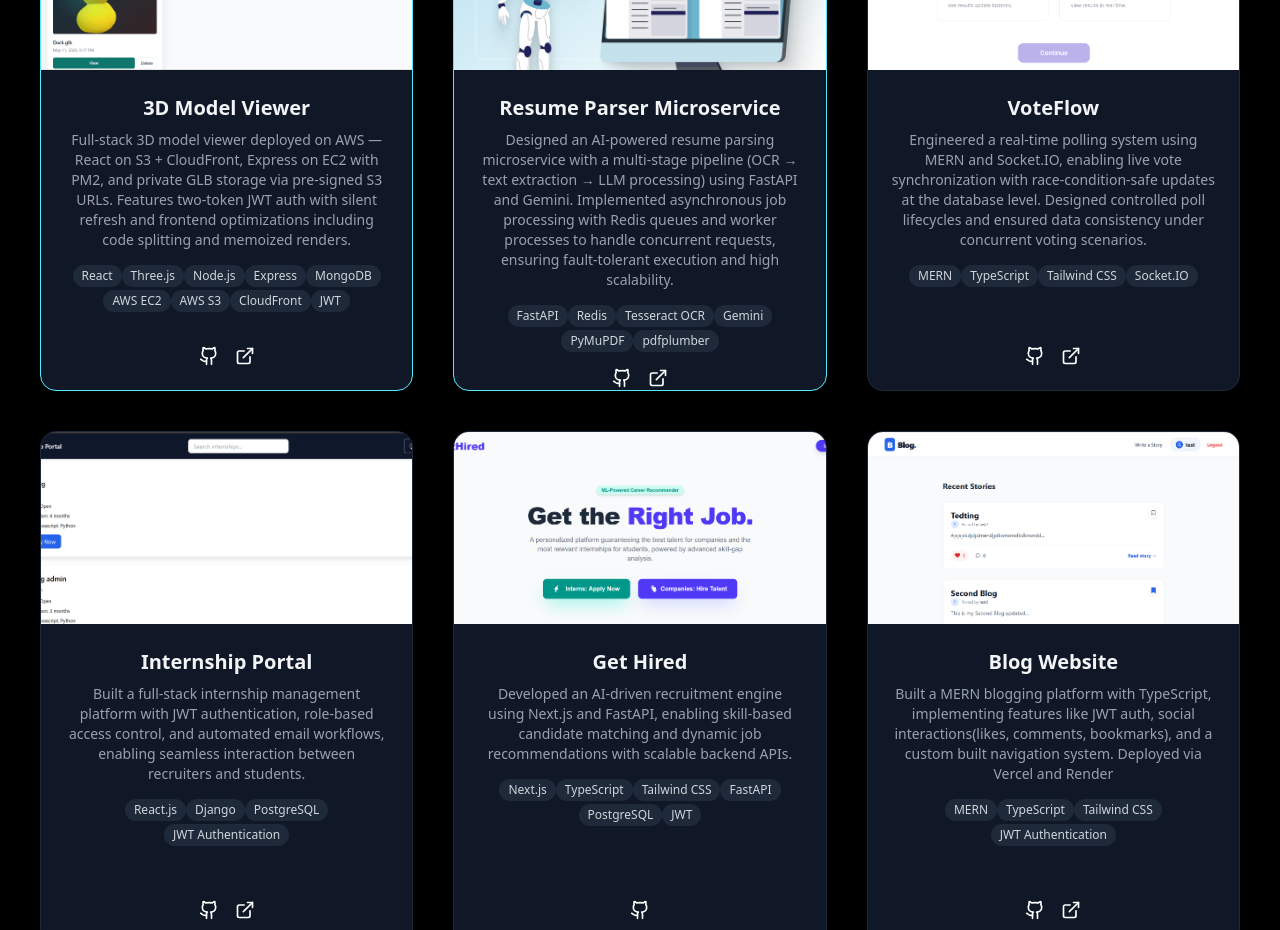
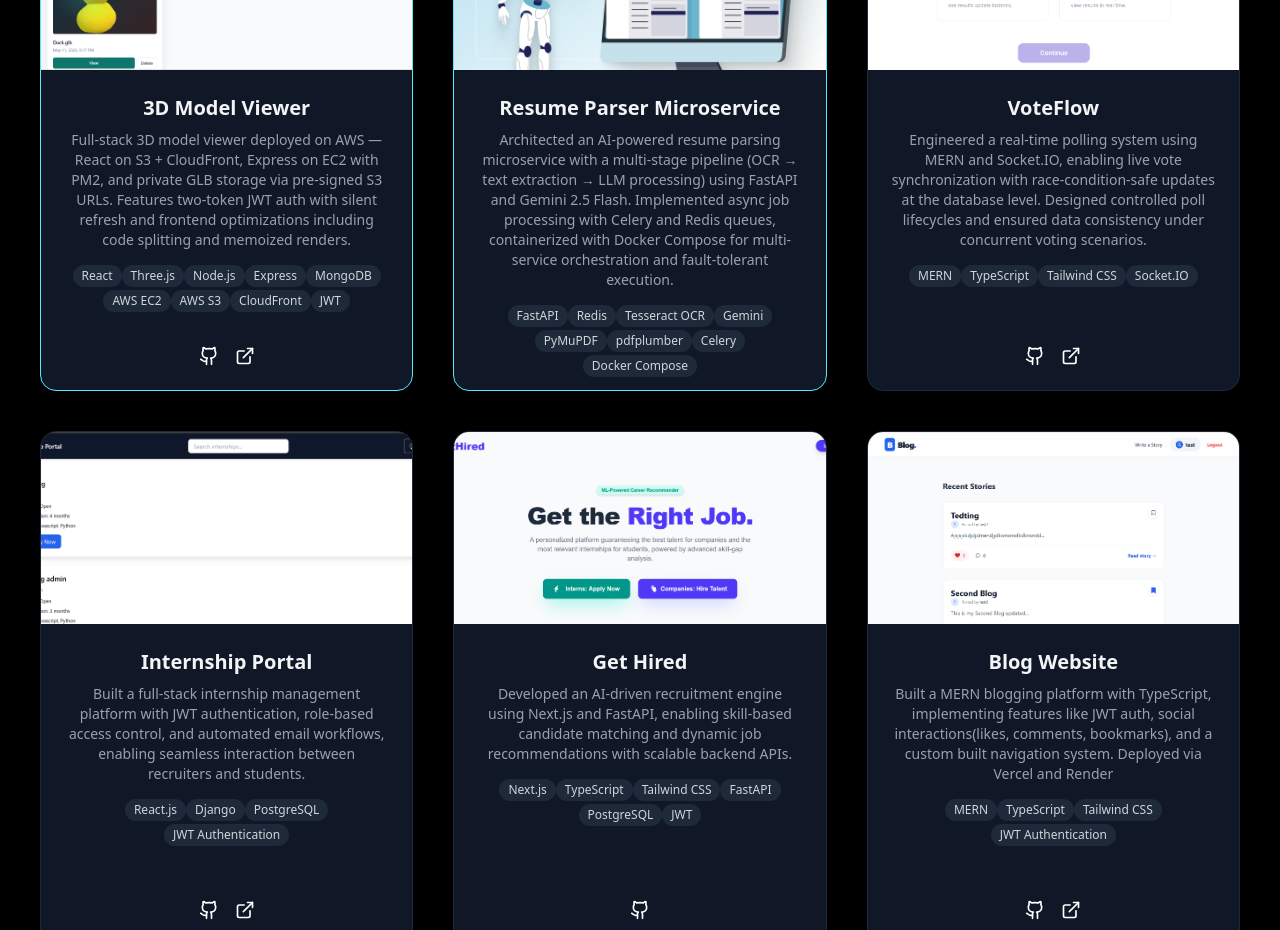
Before and after one commit to kanishqdhangar/portfolio, a React (Vite) app: page / in a window 1280 px wide. Shown: the part 5380-6310 px from the top of the page. Built offline with nearby package versions, Linux system fonts and the light colour scheme.

Commit message:
Updated resume parser

```diff
--- a/src/components/Projects.tsx
+++ b/src/components/Projects.tsx
@@ -15,8 +15,8 @@ const projects = [
   {
     title: "Resume Parser Microservice",
     description:
-  "Designed an AI-powered resume parsing microservice with a multi-stage pipeline (OCR → text extraction → LLM processing) using FastAPI and Gemini. Implemented asynchronous job processing with Redis queues and worker processes to handle concurrent requests, ensuring fault-tolerant execution and high scalability.",
-    tech: ["FastAPI", "Redis", "Tesseract OCR", "Gemini", "PyMuPDF", "pdfplumber"],
+  "Architected an AI-powered resume parsing microservice with a multi-stage pipeline (OCR → text extraction → LLM processing) using FastAPI and Gemini 2.5 Flash. Implemented async job processing with Celery and Redis queues, containerized with Docker Compose for multi-service orchestration and fault-tolerant execution.",
+    tech: ["FastAPI", "Redis", "Tesseract OCR", "Gemini", "PyMuPDF", "pdfplumber", "Celery", "Docker Compose"],
     image: "/resume-parser.webp",
     github: "https://github.com/kanishqdhangar/resume-parser",
     live: "https://resume-parser-sgtj.onrender.com/docs",
```
